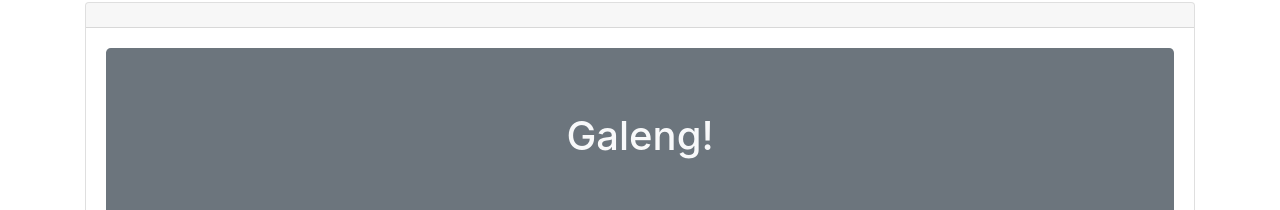
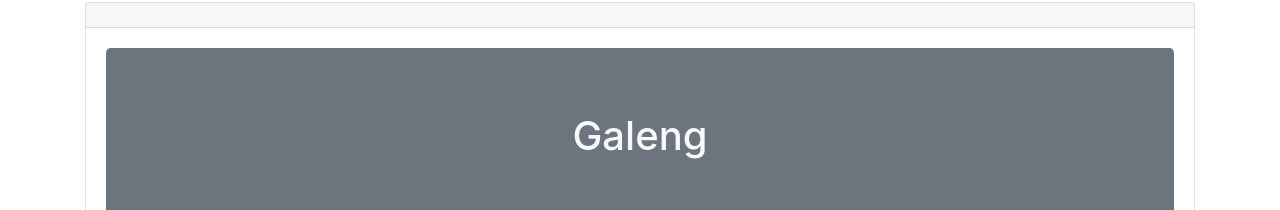
Before and after one commit to precto1285/changethebandReacto, a React (Create React App) app in the folder change-band/: page / in a window 1280 px wide. Shown: the part 887-1097 px from the top of the page. Built offline with nearby package versions, Linux system fonts and the light colour scheme.

Commit message:
changed BandThree to class component. added constructor

```diff
--- a/change-band/src/BandThree.js
+++ b/change-band/src/BandThree.js
@@ -2,10 +2,16 @@ import React, { Component } from 'react';
 import Title from './SubCompThree.js/Title';
 
 class BandThree extends Component {
+  constructor() {
+    super();
+    this.state = {
+      title: 'Galeng'
+    }
+  }
   render() {
     return (
       <div>
-        <Title title="Galeng!" />
+        <Title title={this.state.title} />
         <p>Instructions: Add your super awesome band name!</p>
         <input />
       </div>
```
